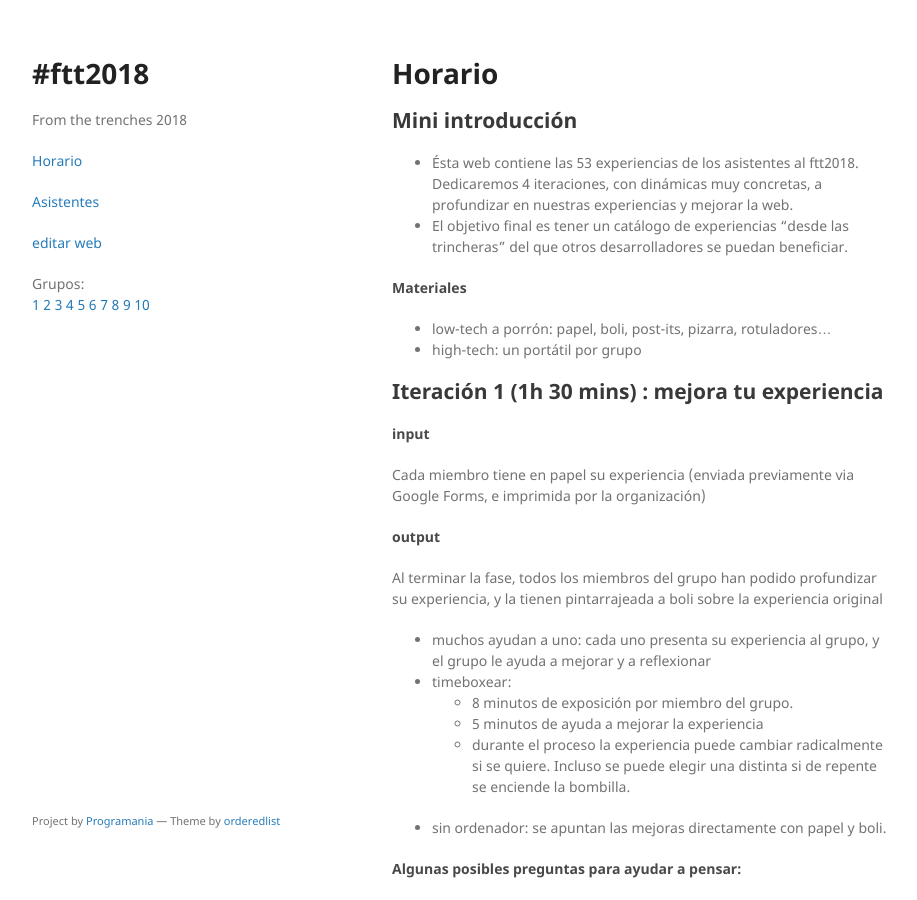
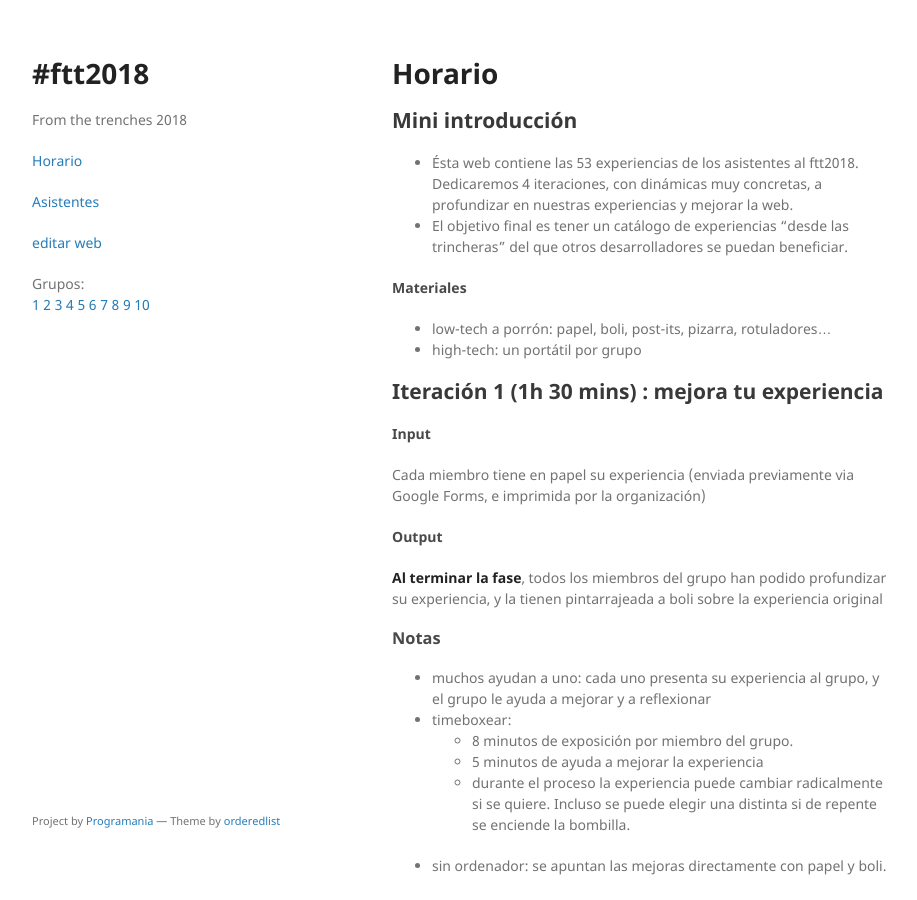
Before and after one commit to xala3pa/ftt2018, a Jekyll site: the page built from horario.md, in a window 1280 px wide and 900 px high. Shown: the whole window, without its empty margins (178-1095 px from the left). Built offline with Jekyll 4.4.1, drawn with Linux system fonts in a browser that asks for light colours; our own code applies the rules of GitHub Pages for plain Markdown files.

Commit message:
Update horario.md

```diff
--- a/horario.md
+++ b/horario.md
@@ -11,12 +11,13 @@
 
 ## Iteración 1 (1h 30 mins) : mejora tu experiencia
 
-#### input
+#### Input
 Cada miembro tiene en papel su experiencia (enviada previamente via Google Forms, e imprimida por la organización)
 
-#### output
-Al terminar la fase, todos los miembros del grupo han podido profundizar su experiencia, y la tienen pintarrajeada a boli sobre la experiencia original
+#### Output
+**Al terminar la fase**, todos los miembros del grupo han podido profundizar su experiencia, y la tienen pintarrajeada a boli sobre la experiencia original
 
+### Notas
 - muchos ayudan a uno: cada uno presenta su experiencia al grupo, y el grupo le ayuda a mejorar y a reflexionar
 - timeboxear:
     - 8 minutos de exposición por miembro del grupo.
```
